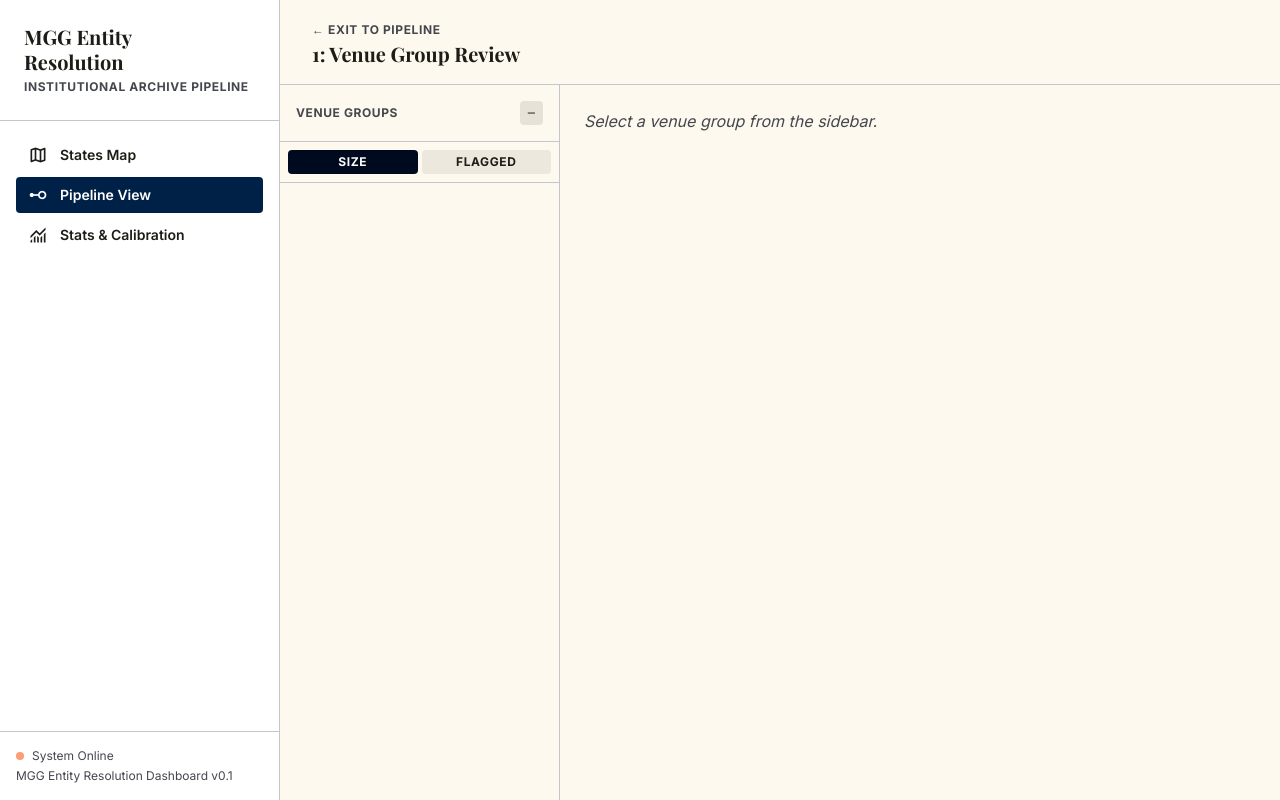
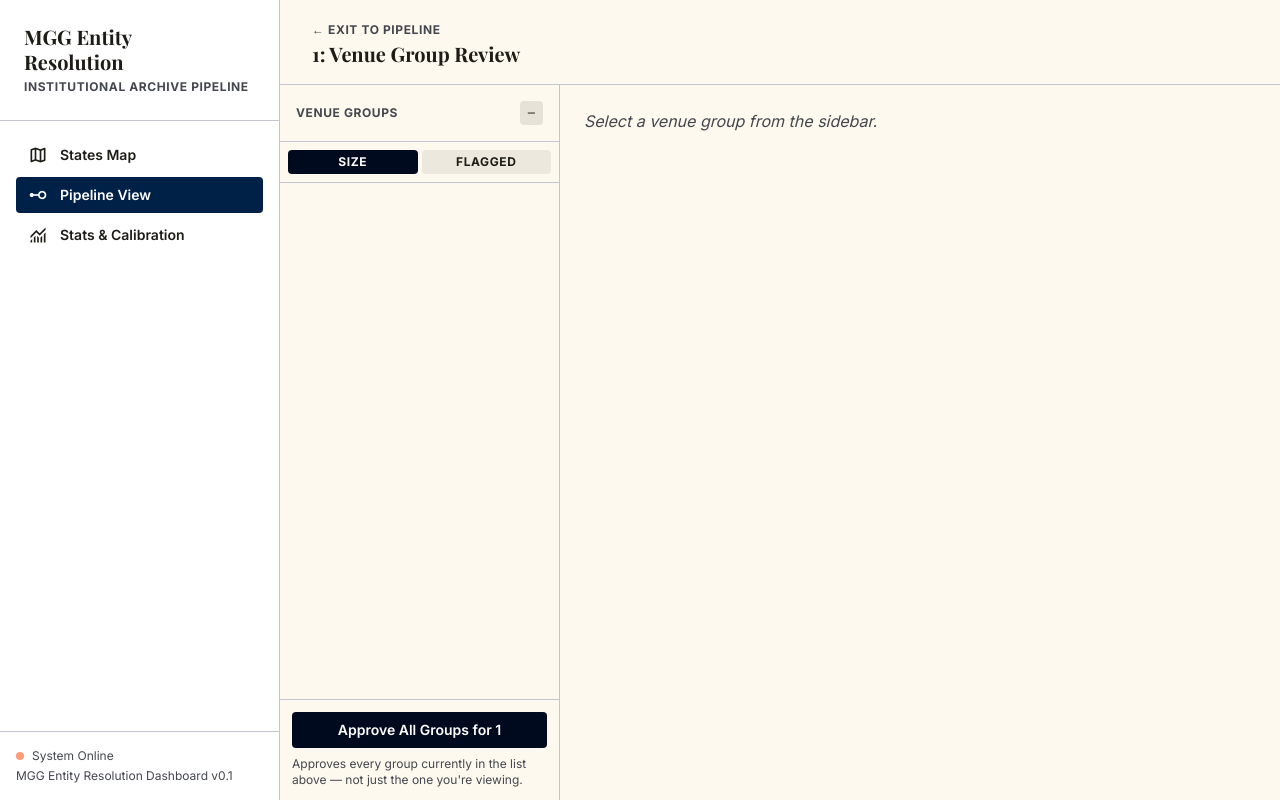
Before and after one commit to regan008/mgg-entity-resolution, a Flask app: page /state/1/venues in a window 1280 px wide. Run offline with Flask 2, Linux system fonts and the light colour scheme; data that the repository does not hold is empty; some libraries are stand-ins or nearby versions.

Commit message:
Clarify venue review's Approve action as state-wide, not per-group
"Approve All Groups" lived inside the per-group detail panel, which made
it look scoped to whichever group happened to be open. It isn't — it
always approves the entire state's current draft (every group, every
member record) in one shot; there is no per-group approval concept in
this workflow (confirmed against the original venue_review_app.py, which
never had one either).

Moved the button out of the per-group detail panel into the sidebar
footer, next to the group count, so it reads as a whole-list action
instead of a per-group one. Label now includes the state code ("Approve
All Groups for WY"), a one-line note underneath spells out the scope, and
the confirmation dialog states the live total group count being approved.

The button only needs one click handler now (attached once at page load,
using the group count from loadSummary()) instead of being re-attached
inside renderDetail() every time a different group was selected.

Co-Authored-By: Claude Opus 4.8 <noreply@anthropic.com>

```diff
--- a/dashboard/templates/venue_review.html
+++ b/dashboard/templates/venue_review.html
@@ -22,6 +22,10 @@
             <button class="sort-btn flex-1 text-xs font-label-caps py-1 rounded bg-surface-container-high" data-sort="flags">Flagged</button>
         </div>
         <div class="flex-1 overflow-y-auto" id="group-list"></div>
+        <div class="p-3 border-t border-outline-variant">
+            <button id="approve-btn" class="w-full bg-primary text-white px-4 py-2 rounded text-sm font-semibold">Approve All Groups for {{ state }}</button>
+            <p class="text-xs text-on-surface-variant mt-2">Approves every group currently in the list above — not just the one you're viewing.</p>
+        </div>
     </aside>
 
     <main class="flex-1 overflow-y-auto p-6" id="detail">
@@ -36,11 +40,20 @@ const STATE = "{{ state }}";
 let selectedGid = null;
 let currentSort = "size";
 let groupsCache = [];
+let totalGroupCount = 0;
+
+document.getElementById("approve-btn").addEventListener("click", () => {
+    if (!confirm(`Approve all ${totalGroupCount} venue groups for ${STATE}? This prepares the entire state for commit — not just the group you're viewing.`)) return;
+    fetch(`/api/state/${STATE}/venues/approve`, { method: "POST" })
+        .then((r) => r.json())
+        .then((res) => alert(res.message + ` (${res.edits_made} edits made this session)`));
+});
 
 function loadSummary() {
     fetch(`/api/state/${STATE}/venues/summary`)
         .then((r) => r.json())
         .then((s) => {
+            totalGroupCount = s.total_groups;
             document.getElementById("group-count").textContent = `${s.total_groups} TOTAL`;
             document.getElementById("summary-line").textContent =
                 `${s.total_records} records · ${s.singletons} singletons · ${s.flagged} flagged`;
@@ -119,7 +132,6 @@ function renderDetail(g) {
             </div>
             <div class="flex gap-2">
                 <button id="split-btn" class="bg-surface-container-high border border-outline-variant px-4 py-2 rounded text-sm font-semibold">Split Selected</button>
-                <button id="approve-btn" class="bg-primary text-white px-4 py-2 rounded text-sm font-semibold">Approve All Groups</button>
             </div>
         </div>
 
@@ -164,12 +176,6 @@ function renderDetail(g) {
         });
     });
 
-    document.getElementById("approve-btn").addEventListener("click", () => {
-        if (!confirm("Approve all venue groups for this state? This prepares them for commit.")) return;
-        fetch(`/api/state/${STATE}/venues/approve`, { method: "POST" })
-            .then((r) => r.json())
-            .then((res) => alert(res.message + ` (${res.edits_made} edits made this session)`));
-    });
 }
 
 document.querySelectorAll(".sort-btn").forEach((btn) => {
```
